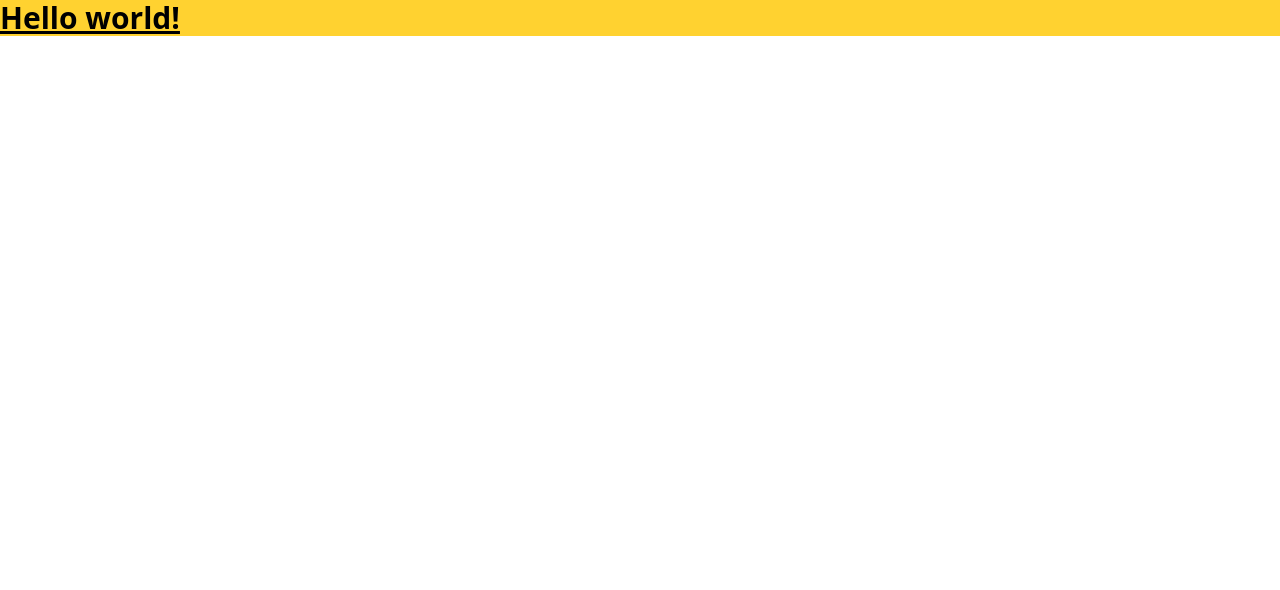
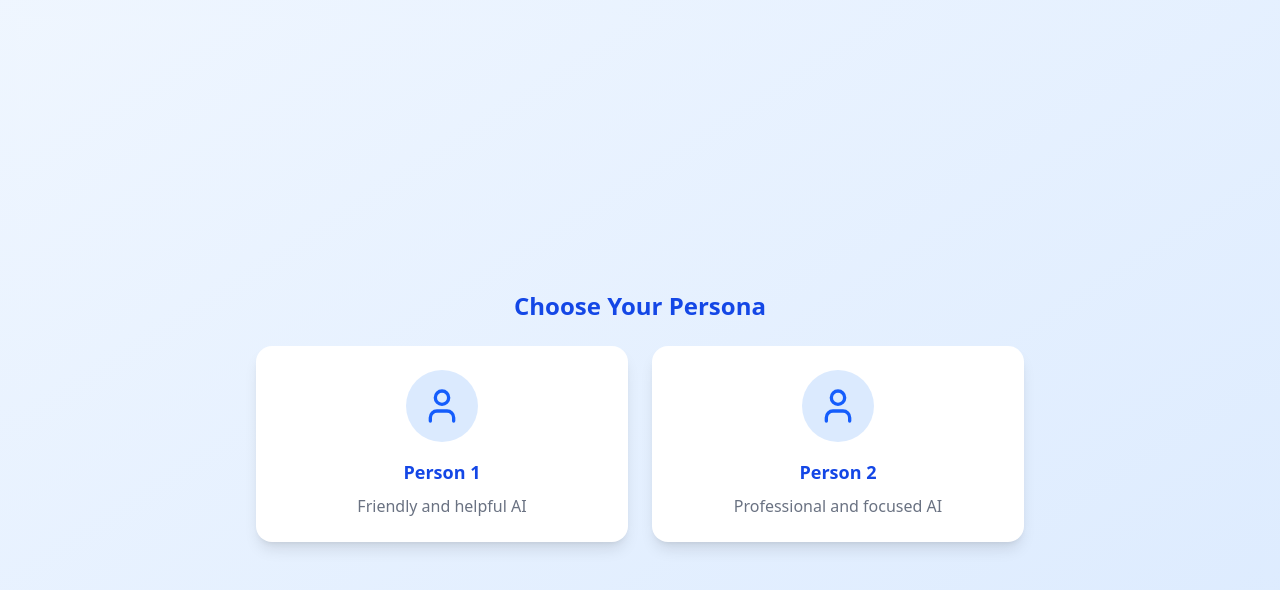
Before and after one commit to satyasandhya97/PersonaAIChatBot, a Next.js app: page / in a window 1280 px wide. Shown: the top 590 px of the page. Built offline with nearby package versions, Linux system fonts and the light colour scheme.

Commit message:
Implement the personaSelector pages and when click to open the chat pages.

```diff
--- /dev/null
+++ b/app/chat/page.tsx
@@ -0,0 +1,24 @@
+import ChatInput from "@/components/elements/ChatInput";
+import ChatWindow from "@/components/elements/ChatWindow";
+import Header from "@/components/layout/Header";
+import Sidebar from "@/components/layout/Sidebar";
+
+export default function ChatPage({ searchParams }: { searchParams: { persona?: string } }) {
+    const persona = searchParams.persona || "1";
+
+    return (
+        <div className="flex min-h-screen bg-gradient-to-br from-blue-50 to-blue-100">
+            <Sidebar />
+            <div className="flex-1 flex flex-col">
+                <Header />
+                <main className="flex flex-col flex-1 p-4 gap-4">
+                    <div className="text-blue-700 font-semibold">
+                        Current Persona: {persona}
+                    </div>
+                    <ChatWindow />
+                    <ChatInput />
+                </main>
+            </div>
+        </div>
+    );
+}
--- a/app/page.tsx
+++ b/app/page.tsx
@@ -1,8 +1,12 @@
+
+import PersonaSelector from "@/components/elements/PersonaSelector";
 
 export default function Home() {
   return (
-    <h1 className="text-3xl font-bold underline bg-amber-300">
-      Hello world!
-    </h1>
-  )
+    <div className="min-h-screen flex flex-col bg-gradient-to-br from-blue-50 to-blue-100">
+      <main className="flex flex-col flex-1 p-4 gap-4">
+        <PersonaSelector />
+      </main>
+    </div>
+  );
 }
--- /dev/null
+++ b/components/elements/PersonaSelector.tsx
@@ -0,0 +1,35 @@
+"use client";
+
+import { useRouter } from "next/navigation";
+import { User } from "lucide-react";
+
+export default function PersonaSelector() {
+    const router = useRouter();
+
+    const personas = [
+        { id: 1, name: "Person 1", description: "Friendly and helpful AI" },
+        { id: 2, name: "Person 2", description: "Professional and focused AI" },
+    ];
+
+    return (
+        <div className="flex flex-col items-center justify-center min-h-screen bg-gradient-to-br from-blue-50 to-blue-100 p-6">
+            <h1 className="text-2xl font-bold text-blue-700 mb-6">Choose Your Persona</h1>
+
+            <div className="grid grid-cols-1 sm:grid-cols-2 gap-6 w-full max-w-3xl">
+                {personas.map((p) => (
+                    <div
+                        key={p.id}
+                        onClick={() => router.push(`/chat?persona=${p.id}`)}
+                        className="cursor-pointer group bg-white rounded-2xl shadow-lg p-6 flex flex-col items-center text-center transition transform hover:scale-105 hover:shadow-xl hover:bg-blue-50"
+                    >
+                        <div className="bg-blue-100 p-4 rounded-full mb-4 group-hover:bg-blue-200 transition">
+                            <User className="w-10 h-10 text-blue-600" />
+                        </div>
+                        <h2 className="text-lg font-semibold text-blue-700">{p.name}</h2>
+                        <p className="text-gray-500 mt-2">{p.description}</p>
+                    </div>
+                ))}
+            </div>
+        </div>
+    );
+}
--- a/package.json
+++ b/package.json
@@ -9,7 +9,9 @@
     "lint": "next lint"
   },
   "dependencies": {
+    "lucide-react": "^0.539.0",
     "next": "15.4.6",
+    "openai": "^5.12.2",
     "postcss": "^8.5.6",
     "react": "19.1.0",
     "react-dom": "19.1.0"
```
Also changed, not shown: 1 other file (tests, documents, lock files or other folders).
